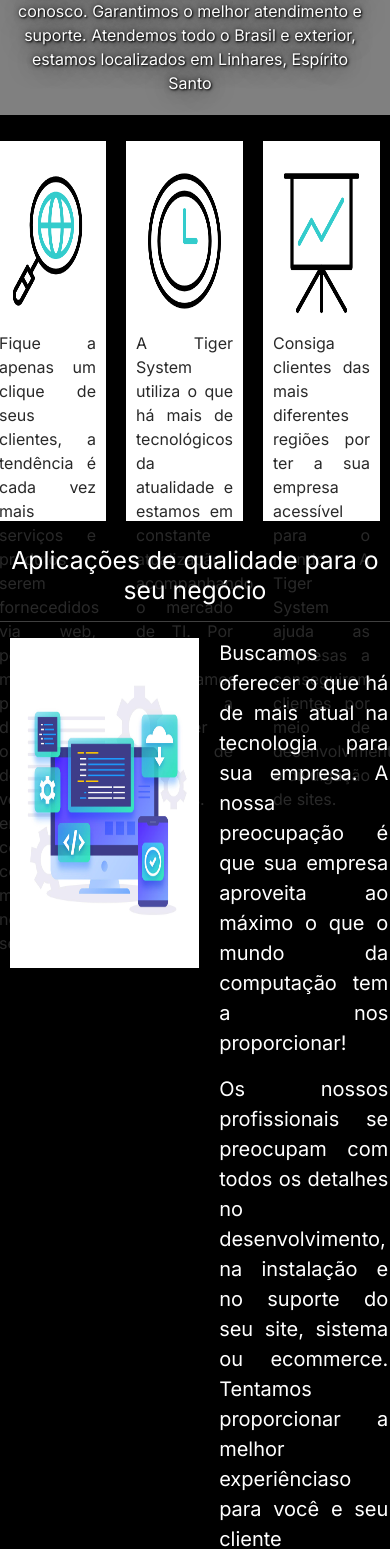
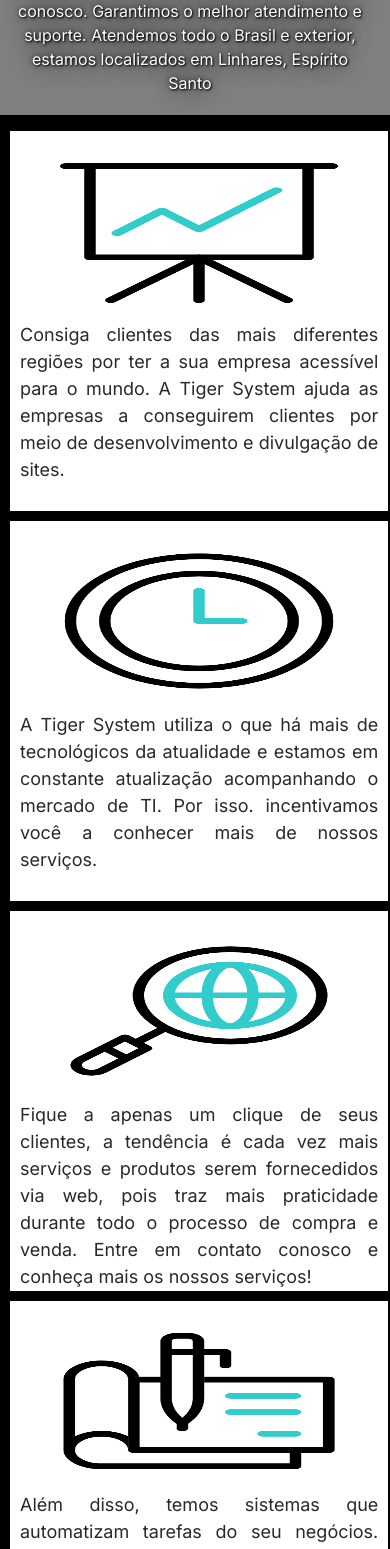
Before and after one commit to Weslley-Prado/TigerSystemSite, a React (Create React App) app in the folder tigersystem/: page / in a window 390 px wide. Shown: the part 944-2493 px from the top of the page. Built offline with nearby package versions, Linux system fonts and the light colour scheme.

Commit message:
Feat(Home): Component Home finish

```diff
--- a/tigersystem/src/components/Home/Home.css
+++ b/tigersystem/src/components/Home/Home.css
@@ -1,4 +1,4 @@
-.carousel{
+.carousel {
     display: flex;
 }
 
@@ -8,7 +8,7 @@
 
 }
 
-.sizeGif{
+.sizeGif {
     height: 180px;
 }
 
@@ -19,23 +19,25 @@
     font-weight: bold;
 }
 
-.corouselParagraph{
-  font-size: 24px;
-  color: rgb(192, 243, 8);
-  text-shadow: 1px 1px 2px black, 0 0 25px blue, 0 0 5px darkblue;
+.corouselParagraph {
+    font-size: 24px;
+    color: rgb(192, 243, 8);
+    text-shadow: 1px 1px 2px black, 0 0 25px blue, 0 0 5px darkblue;
 }
 
 .titleHome {
     color: white;
     text-align: center;
 }
-.showIntroductionHome{
+
+.showIntroductionHome {
     display: flex;
     width: 100%;
     height: 75px;
     flex-direction: row-reverse;
 
 }
+
 .introductionHome {
     background-color: white;
     width: 30%;
@@ -54,7 +56,8 @@
 
 }
 
-.introductionHome:hover, .introductionHome:active {
+.introductionHome:hover,
+.introductionHome:active {
     margin-top: 0px;
     padding-top: 2px;
     transition: 350ms;
@@ -62,19 +65,19 @@
 
 }
 
-main{
+main {
     padding-top: 20px;
     margin-top: 20px;
     background-color: gray;
 }
 
-.mainTitle{
+.mainTitle {
     color: white;
     font-style: italic;
     text-align: center;
     font-size: larger;
-   color: white;
-   text-shadow: 1px 1px 2px black, 0 0 25px rgb(13, 13, 14), 0 0 5px rgb(39, 39, 39);
+    color: white;
+    text-shadow: 1px 1px 2px black, 0 0 25px rgb(13, 13, 14), 0 0 5px rgb(39, 39, 39);
 
 }
 
@@ -82,7 +85,7 @@
     transform: scale(1.01);
 }
 
-.mainParagraph{
+.mainParagraph {
     padding: 10px 20px 20px 10px;
     background-color: gray;
     font-weight: lighter;
@@ -91,32 +94,32 @@
     text-align: center;
 }
 
-.informMore{
+.informMore {
     padding-top: 340px;
     color: white;
 }
 
-.infoMore h2{
+.infoMore h2 {
     text-align: center;
 }
 
-.imgSetInfo{
+.imgSetInfo {
     margin-left: 10px;
     width: 48.5%;
     height: 330px;
 }
 
-.imgSetInfo:hover{
+.imgSetInfo:hover {
     transition: transform 1s;
     transform: scale(1.05);
 }
 
-.imgInfo{
+.imgInfo {
     display: flex;
     justify-content: start;
 }
 
-.textInfoHome{
+.textInfoHome {
     display: block;
     width: 100%;
     display: flex;
@@ -127,11 +130,12 @@
     flex-direction: column;
 
 }
-.textDivHome{
+
+.textDivHome {
     width: 48.5%;
 }
 
-.textDivHome:hover{
+.textDivHome:hover {
     padding: 20px;
     transition: transform 1s;
     transform: scale(1.05);
@@ -139,5 +143,47 @@
     height: 380px;
 }
 
-@media screen and (max-width: 1000px) {
+@media screen and (max-width: 1200px) {
+
+    .introductionHome p{
+        font-size: 12px;
+    }
+    .textInfoHome{
+        font-size: 16px;
+    }
 }
+
+@media screen and (max-width: 818px){
+    .showIntroductionHome{
+        display: block;
+        width: 100%;
+        height: 75px;
+        flex-direction: column;
+    }
+    .introductionHome{
+        width: 97%;
+    }
+    .introductionHome p{
+        font-size: 18px;
+    }
+    .informMore{
+        width: 99%;
+    }
+    .infoMore{
+        margin-top:1170px;
+        display: block;
+        flex-direction: column;
+        width: 100%;
+    }
+    .imgInfo {
+        display: block;
+        justify-content: start;
+        width: 100%;
+    }
+    .imgSetInfo{
+        width: 98%;
+    }
+    .textDivHome{
+        width: 98%;
+    }
+}
--- a/tigersystem/src/components/Home/Home.tsx
+++ b/tigersystem/src/components/Home/Home.tsx
@@ -109,10 +109,7 @@
           </p>
         </div>
         <div className="introductionHome">
-          {/* <h3 className="titleHome">
-         Uma empresa especializada em desenvolvimento de software e sites
-        </h3> */}
-          <img
+            <img
             className="d-block w-100 sizeGif"
             src={Automatic}
             alt="First slide"
```
